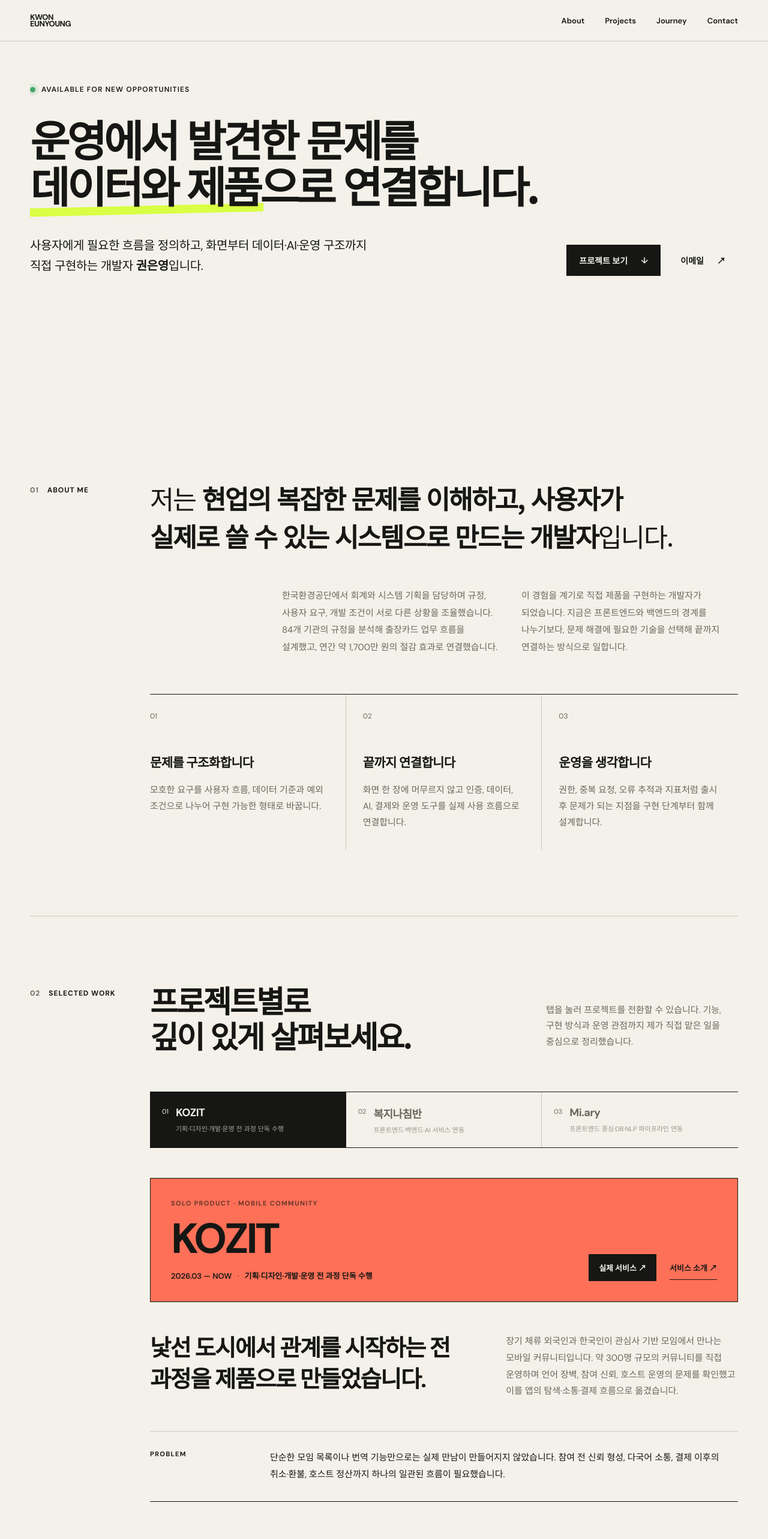
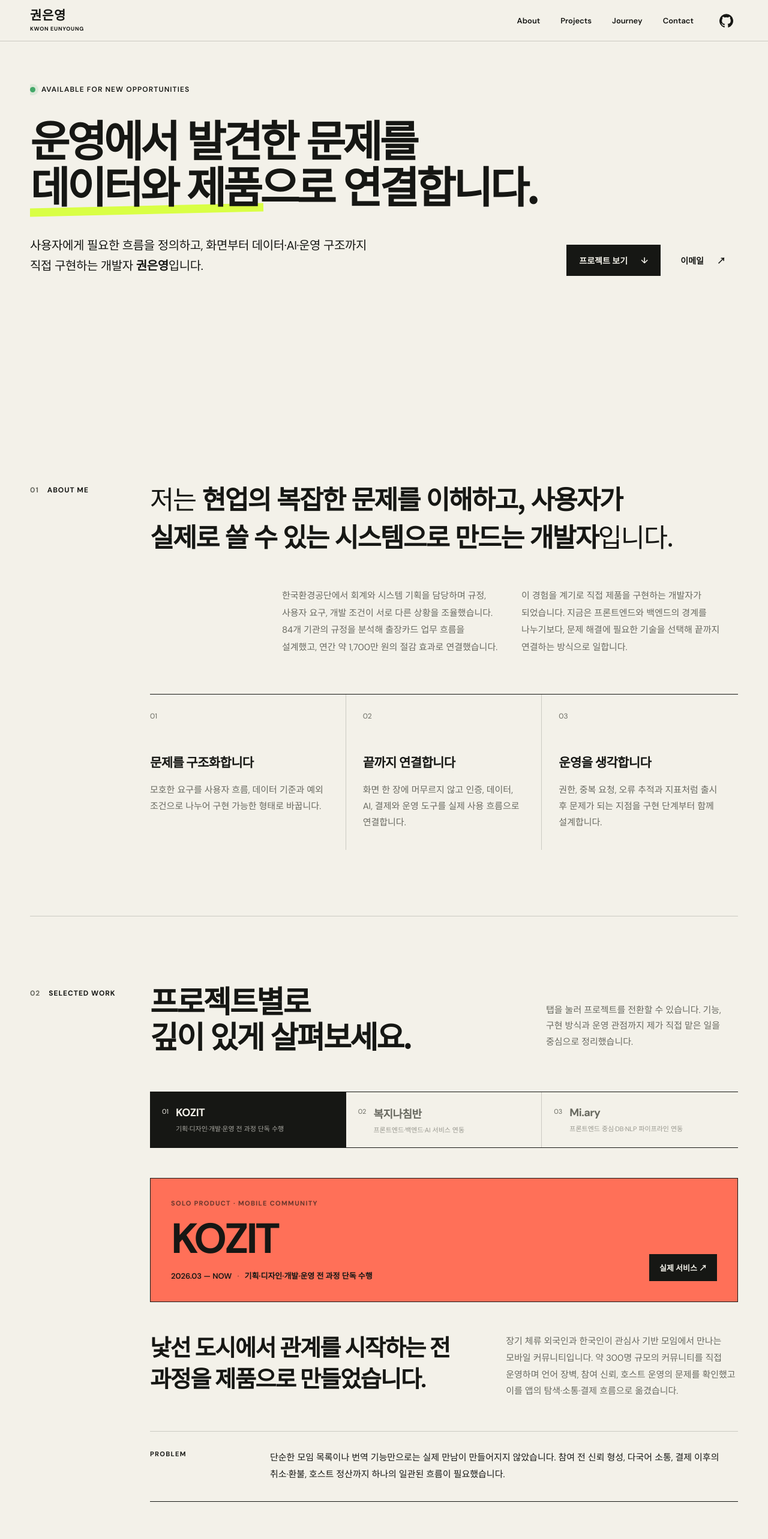
Before and after one commit to kwoney/kwoney-portfolio, a Next.js app: page / in a window 1280 px wide. Shown: the top 2566 px of the page at 60% size. Built offline with nearby package versions, Linux system fonts and the light colour scheme.

Commit message:
feat: add Korean name and GitHub link, clarify project evidence

```diff
--- a/app/components/ProjectTabs.tsx
+++ b/app/components/ProjectTabs.tsx
@@ -72,7 +72,6 @@ const projects: Project[] = [
     results: ["단독으로 모바일 앱과 백엔드·운영 구조 완성", "약 300명 커뮤니티 운영 경험을 제품 요구사항에 반영", "결제·보안·관측성까지 포함한 출시 전 검증 단계"],
     links: [
       { label: "실제 서비스", href: "https://kozit.app", primary: true },
-      { label: "서비스 소개", href: "https://github.com/kwoney/kozit-landing" },
     ],
     stack: ["React Native", "Expo", "TypeScript", "Supabase", "PostgreSQL", "Toss Payments", "DeepL", "Amplitude", "Sentry"],
     accent: "coral",
@@ -125,7 +124,7 @@ const projects: Project[] = [
       { name: "LangGraph · MCP", action: "정보 추출·검색·자격 확인을 각각 도구로 분리하고, 대화 상태에 따라 필요한 도구를 호출하는 에이전트를 서비스에 연동했습니다." },
     ],
     results: ["정책 탐색·저장·일정 관리의 주요 화면 구현", "프론트엔드와 Django API를 함께 개발", "추천 결과와 자격 판단 근거를 사용자 화면에 연결"],
-    links: [{ label: "GitHub", href: "https://github.com/yongjunan111/4brain-welfare", primary: true }],
+    links: [{ label: "내 포크", href: "https://github.com/kwoney/4brain-welfare", primary: true }, { label: "팀 원본", href: "https://github.com/yongjunan111/4brain-welfare" }],
     stack: ["Next.js", "TypeScript", "Django", "PostgreSQL", "LangGraph", "MCP", "Kakao Map"],
     accent: "green",
   },
@@ -165,7 +164,7 @@ const projects: Project[] = [
         items: [
           "JWT 인증과 역할에 따른 사용자·관리자 화면 분리",
           "MySQL 데이터를 PostgreSQL 구조로 전환하고 쿼리 호환성 수정",
-          "프론트·Spring·DB·NLP·STT 서비스를 Docker Compose로 연결",
+          "React·Spring·NLP·챗봇·STT의 다섯 앱 서비스 구성과 개발 브랜치의 PostgreSQL 컨테이너 추가",
           "신고 일기와 사용자·태그·모델을 관리하는 관리자 화면",
         ],
       },
@@ -174,12 +173,12 @@ const projects: Project[] = [
       { name: "React · TipTap", action: "기록에 집중할 수 있는 편집기와 캘린더·책·지도 형태의 탐색 화면을 만들고 분석 결과가 같은 경험 안에서 이어지게 했습니다." },
       { name: "Spring Boot · MyBatis", action: "JWT 인증, 일기·사진·감정·키워드 API와 분석 서버 호출을 연결하고 데이터 변경 이벤트를 서비스 로직에 반영했습니다." },
       { name: "PostgreSQL", action: "기존 MySQL 구조를 PostgreSQL로 옮기며 설정, 스키마와 쿼리를 함께 수정해 프로젝트 종료 후에도 실행 가능한 상태로 정비했습니다." },
-      { name: "Python NLP · Flask", action: "감정 분석 데이터와 파이프라인을 정리하고 API를 복구해 분석 결과가 Spring 백엔드를 거쳐 일기 상세에 저장·표시되게 했습니다." },
-      { name: "Docker Compose", action: "기술 스택이 다른 다섯 서비스를 컨테이너 단위로 실행하고 공통 네트워크와 환경 설정으로 연결했습니다." },
+      { name: "Python NLP · FastAPI", action: "감정 분석 데이터와 파이프라인을 정리하고 API를 복구해 분석 결과가 Spring 백엔드를 거쳐 일기 상세에 저장·표시되게 했습니다. 개선 코드는 develop 브랜치에서 확인할 수 있습니다." },
+      { name: "Docker Compose", action: "React·Spring·NLP·챗봇·STT의 다섯 앱 서비스를 공통 네트워크로 구성했습니다. develop에는 PostgreSQL 컨테이너가 추가되어 있으며, 현재 실행 설정에는 DB 연결과 NLP 시작 명령의 정비가 필요합니다." },
     ],
     results: ["DB 전환과 백엔드 호환성 수정", "NLP 분석 파이프라인 복구 및 화면 연동", "기록·분석·회고로 이어지는 핵심 흐름 구현"],
-    links: [{ label: "GitHub", href: "https://github.com/kwoney/miary", primary: true }],
-    stack: ["React", "Spring Boot", "MyBatis", "PostgreSQL", "Python", "Flask", "Docker", "Kakao Map"],
+    links: [{ label: "개선 코드 · develop", href: "https://github.com/kwoney/miary/tree/develop", primary: true }, { label: "GitHub", href: "https://github.com/kwoney/miary" }],
+    stack: ["React", "Spring Boot", "MyBatis", "PostgreSQL", "Python", "FastAPI", "Docker", "Kakao Map"],
     accent: "violet",
   },
 ];
@@ -243,7 +242,8 @@ export default function ProjectTabs() {
         </div>
 
         <section className="feature-section" aria-labelledby={`features-${active.id}`}>
-          <div className="subsection-heading"><span>01</span><h4 id={`features-${active.id}`}>직접 구현한 기능</h4></div>
+          <div className="subsection-heading"><span>01</span><h4 id={`features-${active.id}`}>{active.id === "kozit" ? "직접 구현한 기능" : "주요 기능과 참여 영역"}</h4></div>
+          {active.id !== "kozit" && <p className="contribution-note">팀 프로젝트의 기능 흐름을 함께 소개합니다. 위에 표시한 담당 영역을 중심으로 개발·개선·연동에 참여했으며, 팀 전체 기능의 단독 개발을 의미하지 않습니다.</p>}
           <div className="feature-columns">
             {active.features.map((group) => (
               <div className="feature-group" key={group.title}>
@@ -262,10 +262,11 @@ export default function ProjectTabs() {
         </section>
 
         <section className="result-section" aria-labelledby={`result-${active.id}`}>
-          <div className="subsection-heading"><span>03</span><h4 id={`result-${active.id}`}>결과와 배운 점</h4></div>
+          <div className="subsection-heading"><span>03</span><h4 id={`result-${active.id}`}>구현 결과</h4></div>
           <div className="result-grid">{active.results.map((result) => <p key={result}>{result}</p>)}</div>
         </section>
 
+        {active.id === "miary" && <div className="code-evidence"><h4>개선 코드 확인</h4><a href="https://github.com/kwoney/miary/commit/041502b" target="_blank" rel="noreferrer">PostgreSQL 전환 ↗</a><a href="https://github.com/kwoney/miary/commit/e6349ef" target="_blank" rel="noreferrer">NLP 파이프라인 연동 ↗</a><a href="https://github.com/kwoney/miary/commit/e68bdbc" target="_blank" rel="noreferrer">일기 상세에 분석 결과 표시 ↗</a></div>}
         <div className="stack-list" aria-label="사용 기술">{active.stack.map((item) => <span key={item}>{item}</span>)}</div>
       </article>
     </div>
--- a/app/globals.css
+++ b/app/globals.css
@@ -9,7 +9,12 @@ a { color:inherit; text-decoration:none; }
 
 .nav-wrap { position:sticky; top:0; z-index:50; border-bottom:1px solid var(--line); background:rgba(243,241,233,.88); backdrop-filter:blur(14px); }
 .nav { height:78px; display:flex; align-items:center; justify-content:space-between; }
-.wordmark { font-weight:800; font-size:13px; line-height:.88; letter-spacing:-.04em; }
+.wordmark { display:grid; gap:7px; font-weight:800; font-size:13px; line-height:1; letter-spacing:-.04em; }
+.wordmark strong { font-size:21px; letter-spacing:.03em; }
+.wordmark span { font-size:9px; letter-spacing:.08em; }
+.nav-links { align-items:center; }
+.github-link { display:flex; align-items:center; justify-content:center; min-width:40px; min-height:40px; }
+a:focus-visible, button:focus-visible { outline:2px solid currentColor; outline-offset:5px; }
 .nav-links { display:flex; gap:34px; font-size:13px; font-weight:600; }
 .nav-links a { transition:opacity .2s ease; }
 .nav-links a:hover { opacity:.5; }
@@ -201,6 +206,10 @@ a { color:inherit; text-decoration:none; }
 .result-grid p { min-height:115px; margin:0; padding:20px; display:flex; align-items:flex-end; background:var(--ink); color:var(--paper); font-size:13px; line-height:1.6; }
 .stack-list { margin-top:52px; padding-top:20px; display:flex; flex-wrap:wrap; gap:8px; border-top:1px solid var(--line); }
 .stack-list span { padding:7px 11px; border:1px solid var(--line); border-radius:100px; color:var(--muted); font-size:11px; }
+.contribution-note { margin:0 0 22px; color:var(--muted); font-size:13px; line-height:1.8; }
+.code-evidence { margin-top:32px; display:flex; flex-wrap:wrap; gap:16px; align-items:center; font-size:13px; }
+.code-evidence h4 { width:100%; margin:0; }
+.code-evidence a { text-decoration:underline; text-underline-offset:4px; }
 
 .experience { width:100%; max-width:none; padding-left:max(32px,calc((100vw - 1180px)/2)); padding-right:max(32px,calc((100vw - 1180px)/2)); }
 .experience-grid { margin-top:64px; gap:80px; }
--- a/app/page.tsx
+++ b/app/page.tsx
@@ -18,8 +18,8 @@ const timeline = [
 export default function Home() {
   return <main>
     <header className="nav-wrap"><nav className="nav shell" aria-label="주요 메뉴">
-      <a className="wordmark" href="#top" aria-label="처음으로">KWON<br />EUNYOUNG</a>
-      <div className="nav-links"><a href="#about">About</a><a href="#projects">Projects</a><a href="#journey">Journey</a><a href="#contact">Contact</a></div>
+      <a className="wordmark" href="#top" aria-label="권은영 — 처음으로"><strong>권은영</strong><span>KWON EUNYOUNG</span></a>
+      <div className="nav-links"><a href="#about">About</a><a href="#projects">Projects</a><a href="#journey">Journey</a><a href="#contact">Contact</a><a className="github-link" href="https://github.com/kwoney" target="_blank" rel="noopener noreferrer" aria-label="권은영 GitHub (새 탭)" title="GitHub · kwoney"><svg viewBox="0 0 24 24" width="23" height="23" fill="currentColor" aria-hidden="true"><path d="M12 .297a12 12 0 0 0-3.793 23.385c.6.111.82-.261.82-.577v-2.234c-3.338.726-4.043-1.416-4.043-1.416-.546-1.387-1.333-1.756-1.333-1.756-1.09-.745.083-.729.083-.729 1.205.085 1.839 1.237 1.839 1.237 1.07 1.835 2.807 1.305 3.492.998.108-.776.419-1.305.762-1.605-2.665-.303-5.467-1.334-5.467-5.931 0-1.31.469-2.381 1.236-3.221-.124-.303-.536-1.524.117-3.176 0 0 1.008-.322 3.301 1.23a11.52 11.52 0 0 1 6.006 0c2.291-1.552 3.297-1.23 3.297-1.23.655 1.652.243 2.873.119 3.176.77.84 1.235 1.911 1.235 3.221 0 4.609-2.807 5.625-5.479 5.922.431.372.815 1.102.815 2.222v3.293c0 .319.216.694.825.576A12.001 12.001 0 0 0 12 .297Z"/></svg></a></div>
     </nav></header>
 
     <section className="hero shell" id="top">
```
